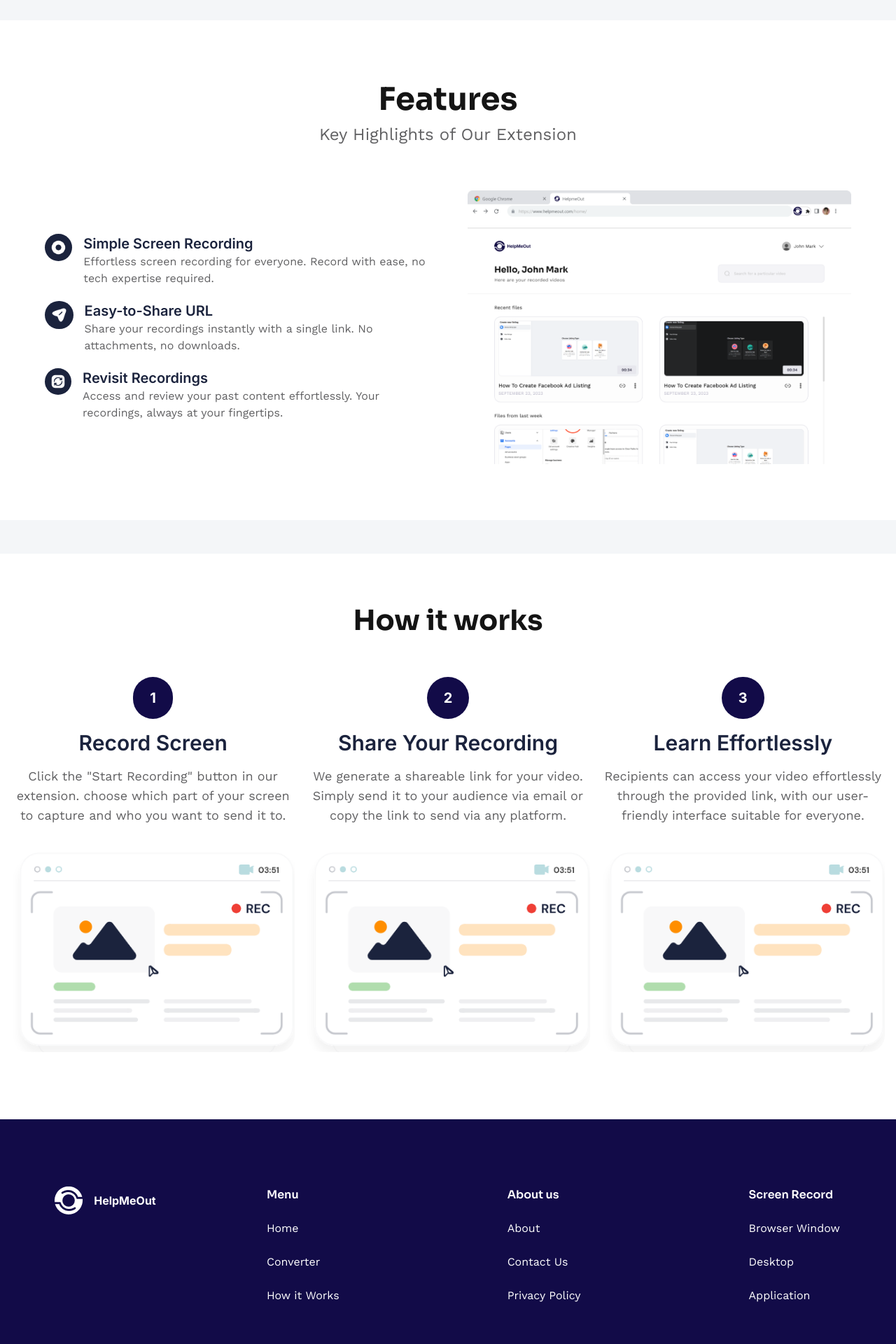
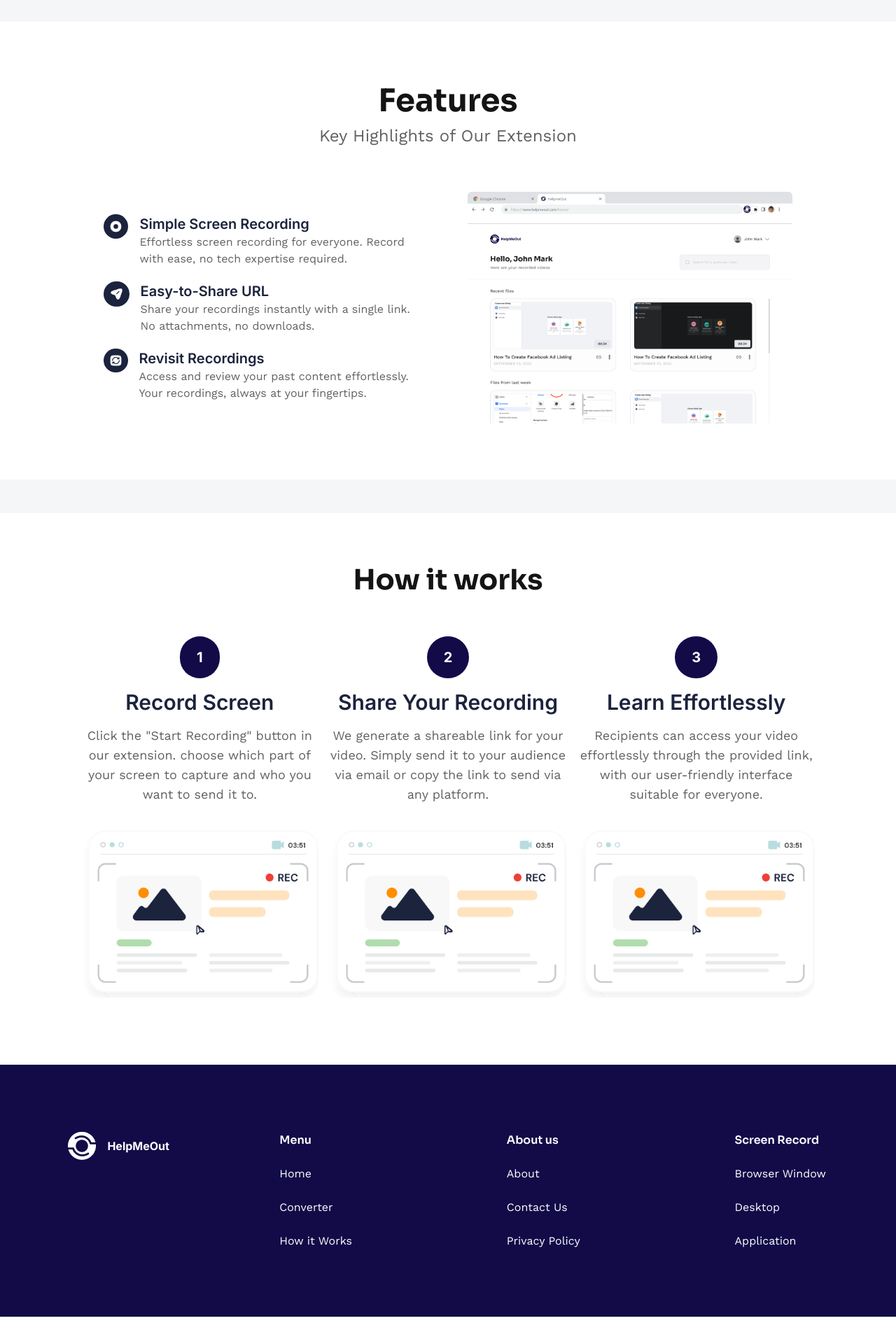
Before and after one commit to JacceyCode/ChromeExtension_HNGxStage5Task, a React (Vite) app: page / in a window 1280 px wide. Shown: the part 720-2640 px from the top of the page at 70% size. After the commit the page ends 2601 px from the top, so only its background shows below. Built offline with nearby package versions, Linux system fonts and the light colour scheme.

Commit message:
padding adjusted on homepage

```diff
--- a/src/components/Footer.jsx
+++ b/src/components/Footer.jsx
@@ -1,7 +1,7 @@
 function Footer() {
   return (
     <footer className="bg-primary">
-      <section className="laptop:px-20 tablet:flex-row laptop:space-x-40 tablet:space-x-20 tablet:px-12 tablet:items-start m-auto flex max-w-[90rem] flex-col items-center px-4 py-[6rem] text-white">
+      <section className="laptop:px-[6.25rem] tablet:flex-row laptop:space-x-40 tablet:space-x-20 tablet:px-12 tablet:items-start m-auto flex max-w-[90rem] flex-col items-center px-4 py-[6rem] text-white">
         {/* //////////////////////////// */}
         <span className="mb-12 flex items-center justify-center space-x-4">
           <img
--- a/src/features/Features.jsx
+++ b/src/features/Features.jsx
@@ -3,7 +3,7 @@ function Features() {
     <section className="bg-white">
       <section
         id="features"
-        className="laptop:space-y-[4rem] m-auto my-12 flex max-w-[90rem] flex-col space-y-[2rem] px-4 py-[5rem]"
+        className="laptop:space-y-[4rem] laptop:px-[6.25rem] m-auto my-12 flex max-w-[90rem] flex-col space-y-[2rem] px-4 py-[5rem]"
       >
         <section className="flex flex-col items-center justify-center">
           <h2 className="laptop:text-[2.8rem] font-sora text-[1.8rem] font-bold text-secondary">
@@ -15,7 +15,7 @@ function Features() {
         </section>
 
         <section className="laptop:px-12 mx-auto flex flex-wrap items-center justify-center gap-[3.5rem] px-2">
-          <section className="laptop:flex-1 desktop:space-y-12 flex flex-col space-y-5">
+          <section className="tablet:flex-1 desktop:space-y-12 flex flex-col space-y-5">
             {/* 1st */}
             <section className="flex items-start justify-start gap-4">
               <span className="flex items-center justify-center rounded-full bg-tertiary p-2">
@@ -65,7 +65,7 @@ function Features() {
             </section>
           </section>
 
-          <section className="laptop:flex-1">
+          <section className="tablet:flex-1">
             <img src="./images/image4.png" alt="screen pic" />
           </section>
         </section>
--- a/src/features/Header.jsx
+++ b/src/features/Header.jsx
@@ -4,7 +4,7 @@ import Logo from "../components/Logo";
 function Header() {
   return (
     <section className="bg-white">
-      <header className="tablet:flex-row laptop:px-[6.25rem] tablet:justify-between m-auto flex w-full max-w-[90rem] flex-col items-center justify-center gap-2 border-b-2 border-solid border-background px-4 py-[0.75rem]">
+      <header className="tablet:flex-row laptop:px-[6.25rem] tablet:justify-between tablet:space-y-0 m-auto mb-1 flex w-full max-w-[90rem] flex-col items-center justify-center space-y-4 px-4 py-[0.75rem]">
         <Logo />
         <nav className="text-black laptop:gap-[2.4rem] laptop:text-xl flex items-center space-x-4 font-worksans text-sm font-medium">
           <a href="#features">Features</a>
--- a/src/features/HowItWorks.jsx
+++ b/src/features/HowItWorks.jsx
@@ -3,7 +3,7 @@ function HowItWorks() {
     <section className="bg-white">
       <section
         id="howitworks"
-        className="laptop:space-y-[3rem] m-auto flex max-w-[90rem] flex-col items-center space-y-8 py-[5rem]"
+        className="laptop:space-y-[3rem] laptop:px-[6.25rem] m-auto flex max-w-[90rem] flex-col items-center space-y-8 px-4 py-[5rem]"
       >
         <h2 className="laptop:text-[2.5rem] font-sora text-2xl font-bold text-secondary">
           How it works
```
